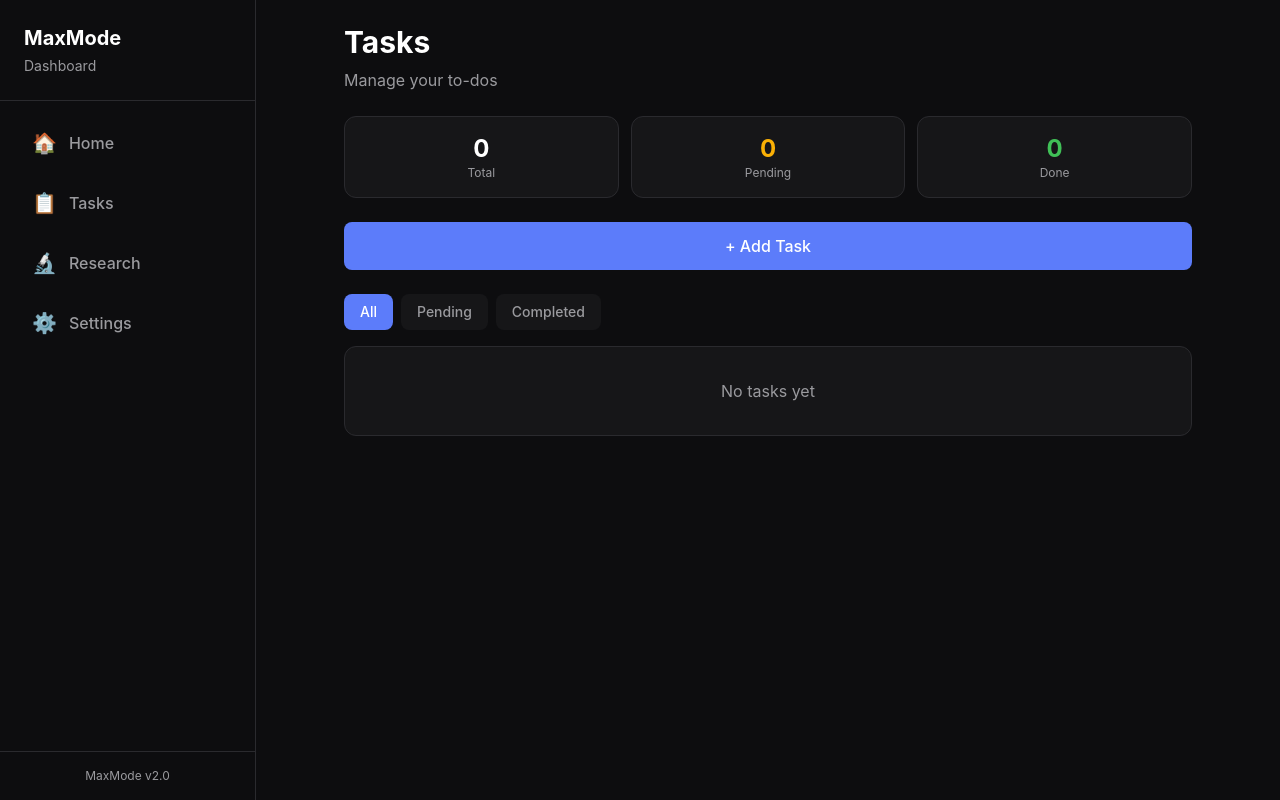
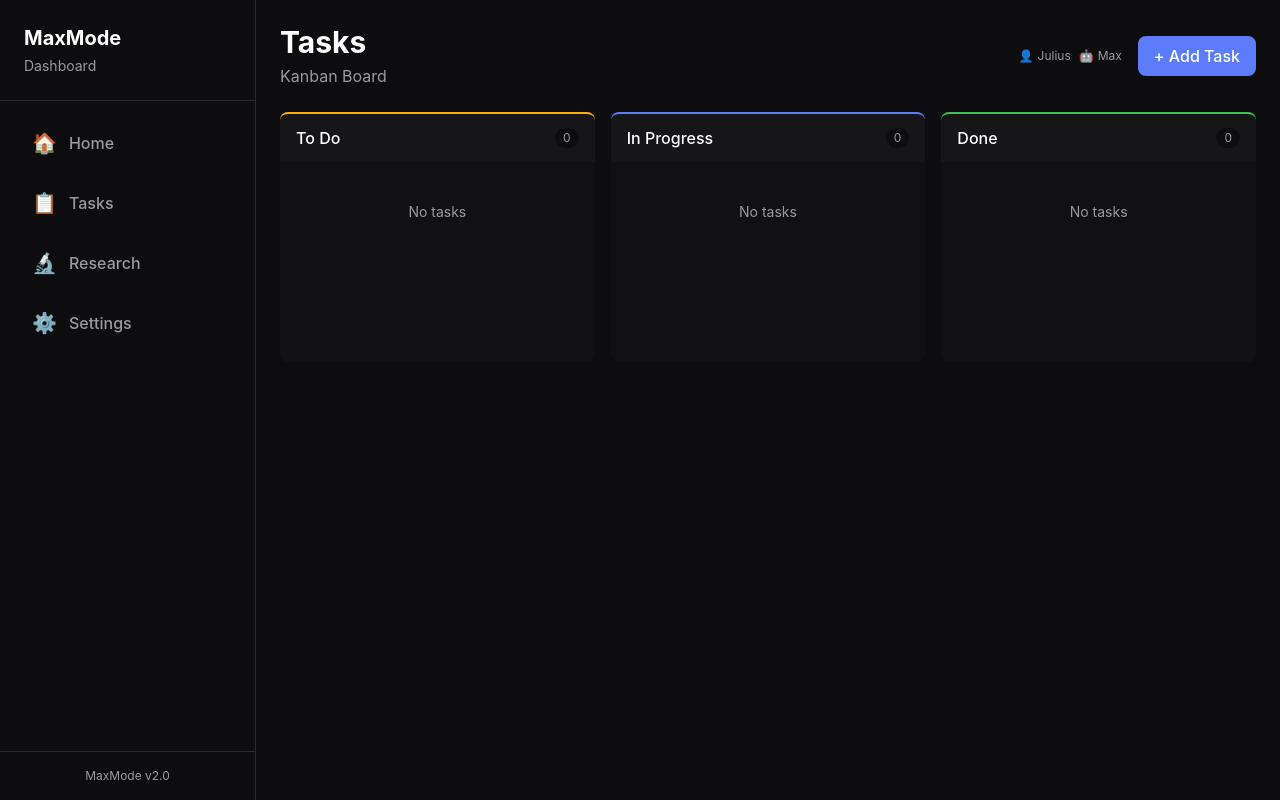
Before and after one commit to 7juliusearl/maxmode, a Next.js app in the folder max-dashboard-v2/: page /tasks in a window 1280 px wide. Built offline with nearby package versions, Linux system fonts and the light colour scheme.

Commit message:
Kanban Tasks Board with assignees
- 3 columns: To Do, In Progress, Done
- Assign to Julius or Max
- Categories, Priority, Due Dates
- Click → arrows to move tasks between columns

```diff
--- a/max-dashboard-v2/src/app/tasks/page.tsx
+++ b/max-dashboard-v2/src/app/tasks/page.tsx
@@ -5,17 +5,27 @@ import { useState, useEffect } from 'react'
 interface Task {
   id: string
   text: string
-  completed: boolean
+  status: 'todo' | 'inprogress' | 'done'
+  assignee: 'julius' | 'max' | null
   category: string
   priority: 'high' | 'medium' | 'low'
   dueDate: string | null
   createdAt: string
 }
 
+const COLUMNS = [
+  { id: 'todo', label: 'To Do', color: 'border-[#fab005]' },
+  { id: 'inprogress', label: 'In Progress', color: 'border-[#5c7cfa]' },
+  { id: 'done', label: 'Done', color: 'border-[#40c057]' },
+] as const
+
 const CATEGORIES = ['General', 'Wedding', 'Business', 'Personal', 'Marketing']
 const PRIORITIES = ['high', 'medium', 'low'] as const
+const ASSIGNEES = [
+  { id: 'julius', label: 'Julius', emoji: '👤' },
+  { id: 'max', label: 'Max', emoji: '🤖' },
+] as const
 
-// Event names for cross-tab sync
 const TASK_CHANGED = 'maxmode-task-changed'
 
 export default function TasksPage() {
@@ -23,26 +33,24 @@ export default function TasksPage() {
   const [newTask, setNewTask] = useState('')
   const [category, setCategory] = useState('General')
   const [priority, setPriority] = useState<'high' | 'medium' | 'low'>('medium')
+  const [assignee, setAssignee] = useState<'julius' | 'max' | null>(null)
   const [dueDate, setDueDate] = useState('')
-  const [filter, setFilter] = useState<'all' | 'pending' | 'completed'>('all')
   const [showAddForm, setShowAddForm] = useState(false)
 
   useEffect(() => {
-    const saved = localStorage.getItem('maxmode-tasks')
+    const saved = localStorage.getItem('maxmode-tasks-kanban')
     if (saved) {
       setTasks(JSON.parse(saved))
     }
   }, [])
 
-  // Broadcast task changes to other tabs
   const broadcastChange = () => {
     window.dispatchEvent(new Event(TASK_CHANGED))
   }
 
-  // Listen for changes from other tabs
   useEffect(() => {
     const handleStorage = () => {
-      const saved = localStorage.getItem('maxmode-tasks')
+      const saved = localStorage.getItem('maxmode-tasks-kanban')
       if (saved) {
         setTasks(JSON.parse(saved))
       }
@@ -59,7 +67,7 @@ export default function TasksPage() {
 
   const saveTasks = (newTasks: Task[]) => {
     setTasks(newTasks)
-    localStorage.setItem('maxmode-tasks', JSON.stringify(newTasks))
+    localStorage.setItem('maxmode-tasks-kanban', JSON.stringify(newTasks))
     broadcastChange()
   }
 
@@ -70,7 +78,8 @@ export default function TasksPage() {
     const task: Task = {
       id: Date.now().toString(),
       text: newTask.trim(),
-      completed: false,
+      status: 'todo',
+      assignee,
       category,
       priority,
       dueDate: dueDate || null,
@@ -79,14 +88,13 @@ export default function TasksPage() {
 
     saveTasks([task, ...tasks])
     setNewTask('')
+    setAssignee(null)
     setDueDate('')
     setShowAddForm(false)
   }
 
-  const toggleTask = (id: string) => {
-    saveTasks(tasks.map(t =>
-      t.id === id ? { ...t, completed: !t.completed } : t
-    ))
+  const moveTask = (id: string, newStatus: Task['status']) => {
+    saveTasks(tasks.map(t => t.id === id ? { ...t, status: newStatus } : t))
   }
 
   const deleteTask = (id: string) => {
@@ -95,10 +103,10 @@ export default function TasksPage() {
 
   const getPriorityColor = (p: string) => {
     switch (p) {
-      case 'high': return 'bg-[#fa5252]/20 text-[#fa5252]'
-      case 'medium': return 'bg-[#fab005]/20 text-[#fab005]'
-      case 'low': return 'bg-[#40c057]/20 text-[#40c057]'
-      default: return 'bg-[#2a2a2e] text-[#9a9a9e]'
+      case 'high': return 'bg-[#fa5252]/20 text-[#fa5252] border-[#fa5252]'
+      case 'medium': return 'bg-[#fab005]/20 text-[#fab005] border-[#fab005]'
+      case 'low': return 'bg-[#40c057]/20 text-[#40c057] border-[#40c057]'
+      default: return 'bg-[#2a2a2e] text-[#9a9a9e] border-[#2a2a2e]'
     }
   }
 
@@ -114,45 +122,31 @@ export default function TasksPage() {
     return date.toLocaleDateString('en-US', { month: 'short', day: 'numeric' })
   }
 
-  const filteredTasks = tasks.filter(t => {
-    if (filter === 'pending') return !t.completed
-    if (filter === 'completed') return t.completed
-    return true
-  })
-
-  const pendingCount = tasks.filter(t => !t.completed).length
-  const completedCount = tasks.filter(t => t.completed).length
+  const getColumnTasks = (status: string) => tasks.filter(t => t.status === status)
 
   return (
-    <div className="p-4 md:p-6 max-w-4xl mx-auto">
+    <div className="p-4 md:p-6">
       {/* Header */}
-      <div className="mb-6">
-        <h1 className="text-2xl md:text-3xl font-bold text-white mb-2">
+      <div className="mb-6 flex flex-col md:flex-row md:items-center md:justify-between gap-4">
+        <div>
+          <h1 className="text-2xl md:text-3xl font-bold text-white mb-1">
             Tasks
           </h1>
-        <p className="text-[#9a9a9e]">Manage your to-dos</p>
+          <p className="text-[#9a9a9e]">Kanban Board</p>
         </div>
-
-      {/* Stats */}
-      <div className="grid grid-cols-3 gap-3 mb-6">
-        <div className="card p-4 text-center">
-          <p className="text-2xl font-bold text-white">{tasks.length}</p>
-          <p className="text-xs text-[#9a9a9e]">Total</p>
+        <div className="flex items-center gap-4">
+          {/* Assignee legend */}
+          <div className="flex items-center gap-2">
+            {ASSIGNEES.map(a => (
+              <div key={a.id} className="flex items-center gap-1 text-xs text-[#9a9a9e]">
+                <span>{a.emoji}</span>
+                <span>{a.label}</span>
               </div>
-        <div className="card p-4 text-center">
-          <p className="text-2xl font-bold text-[#fab005]">{pendingCount}</p>
-          <p className="text-xs text-[#9a9a9e]">Pending</p>
+            ))}
           </div>
-        <div className="card p-4 text-center">
-          <p className="text-2xl font-bold text-[#40c057]">{completedCount}</p>
-          <p className="text-xs text-[#9a9a9e]">Done</p>
-        </div>
-      </div>
-
-      {/* Add Task Button */}
           <button
             onClick={() => setShowAddForm(!showAddForm)}
-        className={`w-full mb-6 py-3 rounded-lg font-medium transition-colors ${
+            className={`px-4 py-2 rounded-lg font-medium transition-colors ${
               showAddForm
                 ? 'bg-[#2a2a2e] text-[#9a9a9e]'
                 : 'bg-[#5c7cfa] hover:bg-[#4c6ef5] text-white'
@@ -160,6 +154,8 @@ export default function TasksPage() {
           >
             {showAddForm ? 'Cancel' : '+ Add Task'}
           </button>
+        </div>
+      </div>
 
       {/* Add Task Form */}
       {showAddForm && (
@@ -173,7 +169,29 @@ export default function TasksPage() {
             autoFocus
           />
 
-          <div className="grid grid-cols-1 md:grid-cols-3 gap-3 mb-4">
+          <div className="grid grid-cols-2 md:grid-cols-4 gap-3 mb-4">
+            {/* Assignee */}
+            <div>
+              <label className="block text-xs text-[#9a9a9e] mb-1">Assign to</label>
+              <div className="flex gap-1">
+                {ASSIGNEES.map(a => (
+                  <button
+                    key={a.id}
+                    type="button"
+                    onClick={() => setAssignee(a.id as 'julius' | 'max')}
+                    className={`flex-1 py-2 rounded text-xs font-medium capitalize transition-colors flex items-center justify-center gap-1 ${
+                      assignee === a.id
+                        ? 'bg-[#5c7cfa] text-white'
+                        : 'bg-[#0d0d0f] text-[#9a9a9e] hover:bg-[#2a2a2e]'
+                    }`}
+                  >
+                    <span>{a.emoji}</span>
+                    <span>{a.label}</span>
+                  </button>
+                ))}
+              </div>
+            </div>
+
             {/* Category */}
             <div>
               <label className="block text-xs text-[#9a9a9e] mb-1">Category</label>
@@ -230,92 +248,111 @@ export default function TasksPage() {
         </form>
       )}
 
-      {/* Filter */}
-      <div className="flex gap-2 mb-4">
-        {(['all', 'pending', 'completed'] as const).map((f) => (
-          <button
-            key={f}
-            onClick={() => setFilter(f)}
-            className={`px-4 py-2 rounded-lg text-sm font-medium transition-colors ${
-              filter === f
-                ? 'bg-[#5c7cfa] text-white'
-                : 'bg-[#161618] text-[#9a9a9e] hover:bg-[#2a2a2e]'
-            }`}
-          >
-            {f.charAt(0).toUpperCase() + f.slice(1)}
-          </button>
-        ))}
+      {/* Kanban Board */}
+      <div className="grid grid-cols-1 md:grid-cols-3 gap-4">
+        {COLUMNS.map(column => (
+          <div key={column.id} className="flex flex-col">
+            {/* Column Header */}
+            <div className={`bg-[#161618] rounded-t-lg px-4 py-3 border-t-2 ${column.color}`}>
+              <div className="flex items-center justify-between">
+                <span className="font-medium text-white">{column.label}</span>
+                <span className="text-xs text-[#9a9a9e] bg-[#0d0d0f] px-2 py-0.5 rounded-full">
+                  {getColumnTasks(column.id).length}
+                </span>
+              </div>
             </div>
 
-      {/* Tasks List */}
-      <div className="space-y-2">
-        {filteredTasks.length === 0 ? (
-          <div className="card p-8 text-center">
-            <p className="text-[#9a9a9e]">
-              {filter === 'all' ? 'No tasks yet' :
-               filter === 'pending' ? 'No pending tasks' :
-               'No completed tasks'}
-            </p>
-          </div>
-        ) : (
-          filteredTasks.map((task) => (
+            {/* Column Body */}
+            <div className="bg-[#161618]/50 rounded-b-lg p-2 flex-1 min-h-[200px] space-y-2">
+              {getColumnTasks(column.id).map(task => (
                 <div
                   key={task.id}
-              className={`card p-4 flex items-start gap-3 transition-colors ${
-                task.completed ? 'opacity-50' : 'hover:bg-[#1a1a1c]'
-              }`}
+                  className="card p-3 hover:border-[#2a2a2e] transition-colors cursor-pointer"
+                  onClick={() => {
+                    const nextStatus = column.id === 'todo' ? 'inprogress' : column.id === 'inprogress' ? 'done' : 'todo'
+                    if (column.id !== 'done') {
+                      moveTask(task.id, nextStatus)
+                    }
+                  }}
                 >
-              <button
-                onClick={() => toggleTask(task.id)}
-                className={`mt-0.5 w-5 h-5 rounded border-2 flex items-center justify-center transition-colors shrink-0 ${
-                  task.completed
-                    ? 'bg-[#40c057] border-[#40c057]'
-                    : 'border-[#2a2a2e] hover:border-[#5c7cfa]'
-                }`}
-              >
-                {task.completed && (
-                  <svg xmlns="http://www.w3.org/2000/svg" width="14" height="14" viewBox="0 0 24 24" fill="none" stroke="white" strokeWidth="3" strokeLinecap="round" strokeLinejoin="round">
-                    <polyline points="20 6 9 17 4 12" />
-                  </svg>
+                  <p className="text-white mb-2">{task.text}</p>
+
+                  <div className="flex flex-wrap gap-1 mb-2">
+                    {/* Assignee */}
+                    {task.assignee && (
+                      <span className="text-xs px-2 py-0.5 rounded bg-[#2a2a2e] text-[#9a9a9e]">
+                        {ASSIGNEES.find(a => a.id === task.assignee)?.emoji} {ASSIGNEES.find(a => a.id === task.assignee)?.label}
+                      </span>
                     )}
-              </button>
 
-              <div className="flex-1 min-w-0">
-                <p className={`text-white ${task.completed ? 'line-through text-[#9a9a9e]' : ''}`}>
-                  {task.text}
-                </p>
-                <div className="flex flex-wrap gap-2 mt-2">
-                  {/* Category tag */}
+                    {/* Category */}
                     <span className="text-xs px-2 py-0.5 rounded bg-[#2a2a2e] text-[#9a9a9e]">
                       {task.category}
                     </span>
 
-                  {/* Priority tag */}
-                  <span className={`text-xs px-2 py-0.5 rounded ${getPriorityColor(task.priority)}`}>
+                    {/* Priority */}
+                    <span className={`text-xs px-2 py-0.5 rounded border ${getPriorityColor(task.priority)}`}>
                       {task.priority}
                     </span>
 
-                  {/* Due date */}
+                    {/* Due Date */}
                     {task.dueDate && (
                       <span className="text-xs px-2 py-0.5 rounded bg-[#2a2a2e] text-[#9a9a9e]">
                         {formatDate(task.dueDate)}
                       </span>
                     )}
                   </div>
+
+                  <div className="flex items-center justify-between">
+                    {/* Move arrows */}
+                    <div className="flex gap-1">
+                      {column.id !== 'todo' && (
+                        <button
+                          onClick={(e) => {
+                            e.stopPropagation()
+                            const prevStatus = column.id === 'done' ? 'inprogress' : 'todo'
+                            moveTask(task.id, prevStatus)
+                          }}
+                          className="p-1 text-[#9a9a9e] hover:text-white"
+                        >
+                          ←
+                        </button>
+                      )}
+                      {column.id !== 'done' && (
+                        <button
+                          onClick={(e) => {
+                            e.stopPropagation()
+                            const nextStatus = column.id === 'todo' ? 'inprogress' : 'done'
+                            moveTask(task.id, nextStatus)
+                          }}
+                          className="p-1 text-[#9a9a9e] hover:text-white"
+                        >
+                          →
+                        </button>
+                      )}
                     </div>
 
                     <button
-                onClick={() => deleteTask(task.id)}
-                className="p-2 text-[#9a9a9e] hover:text-[#fa5252] transition-colors shrink-0"
+                      onClick={(e) => {
+                        e.stopPropagation()
+                        deleteTask(task.id)
+                      }}
+                      className="p-1 text-[#9a9a9e] hover:text-[#fa5252]"
                     >
-                <svg xmlns="http://www.w3.org/2000/svg" width="16" height="16" viewBox="0 0 24 24" fill="none" stroke="currentColor" strokeWidth="2" strokeLinecap="round" strokeLinejoin="round">
-                  <polyline points="3 6 5 6 21 6" />
-                  <path d="M19 6v14a2 2 0 0 1-2 2H7a2 2 0 0 1-2-2V6m3 0V4a2 2 0 0 1 2-2h4a2 2 0 0 1 2 2v2" />
-                </svg>
+                      ×
                     </button>
                   </div>
-          ))
+                </div>
+              ))}
+
+              {getColumnTasks(column.id).length === 0 && (
+                <div className="text-center py-8 text-[#9a9a9e] text-sm">
+                  No tasks
+                </div>
               )}
+            </div>
+          </div>
+        ))}
       </div>
     </div>
   )
--- a/max-dashboard-v2/src/components/widgets/StatsWidget.tsx
+++ b/max-dashboard-v2/src/components/widgets/StatsWidget.tsx
@@ -1,13 +1,15 @@
 'use client'
 
 import { useState, useEffect } from 'react'
-import Link from 'next/link'
 
 interface Task {
   id: string
   text: string
-  completed: boolean
+  status: 'todo' | 'inprogress' | 'done'
+  assignee: 'julius' | 'max' | null
   category: string
+  priority: 'high' | 'medium' | 'low'
+  dueDate: string | null
   createdAt: string
 }
 
@@ -16,31 +18,26 @@ export function StatsWidget() {
   const [completedCount, setCompletedCount] = useState(0)
 
   useEffect(() => {
-    // Load task stats from localStorage
     const loadTaskStats = () => {
-      const saved = localStorage.getItem('maxmode-tasks')
+      const saved = localStorage.getItem('maxmode-tasks-kanban')
       if (saved) {
         const tasks: Task[] = JSON.parse(saved)
-        setTaskCount(tasks.filter(t => !t.completed).length)
-        setCompletedCount(tasks.filter(t => t.completed).length)
+        setTaskCount(tasks.filter(t => t.status !== 'done').length)
+        setCompletedCount(tasks.filter(t => t.status === 'done').length)
       } else {
         setTaskCount(0)
         setCompletedCount(0)
       }
     }
 
-    // Load on mount
     loadTaskStats()
 
-    // Listen for storage changes (when tasks page updates)
+    const interval = setInterval(loadTaskStats, 1000)
     window.addEventListener('storage', loadTaskStats)
 
-    // Also poll for changes (for same-tab updates)
-    const interval = setInterval(loadTaskStats, 1000)
-
     return () => {
+      clearInterval(interval)
       window.removeEventListener('storage', loadTaskStats)
-      clearInterval(interval)
     }
   }, [])
 
@@ -82,7 +79,7 @@ export function StatsWidget() {
   return (
     <div className="grid grid-cols-2 md:grid-cols-4 gap-3 mb-6">
       {items.map((item) => (
-        <Link
+        <a
           key={item.label}
           href={item.href}
           className="card p-4 hover:border-[#5c7cfa] transition-colors cursor-pointer"
@@ -96,7 +93,7 @@ export function StatsWidget() {
               <p className="text-xs text-[#9a9a9e]">{item.label}</p>
             </div>
           </div>
-        </Link>
+        </a>
       ))}
     </div>
   )
```
Also changed, not shown: 5 other files (tests, documents, lock files or other folders). Lines whose indentation alone changed are shown as unchanged.
